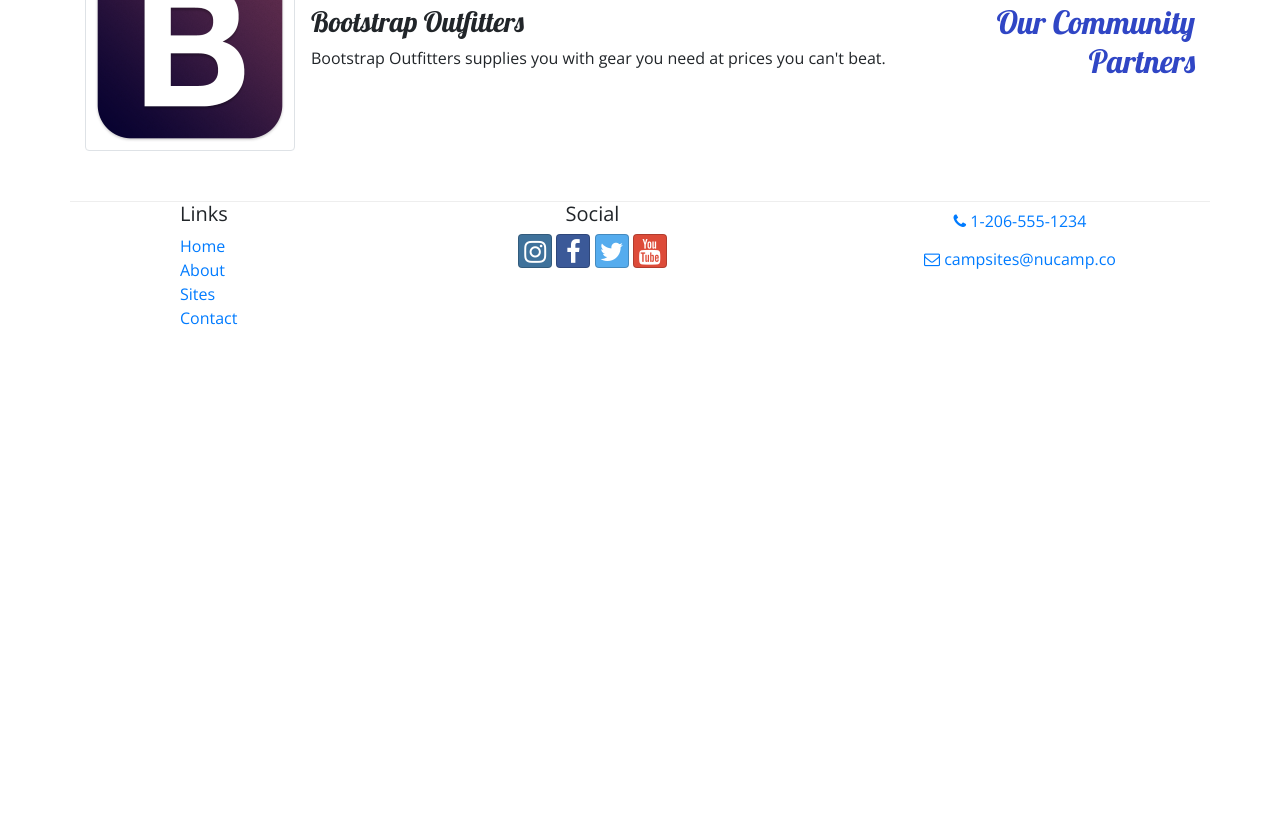
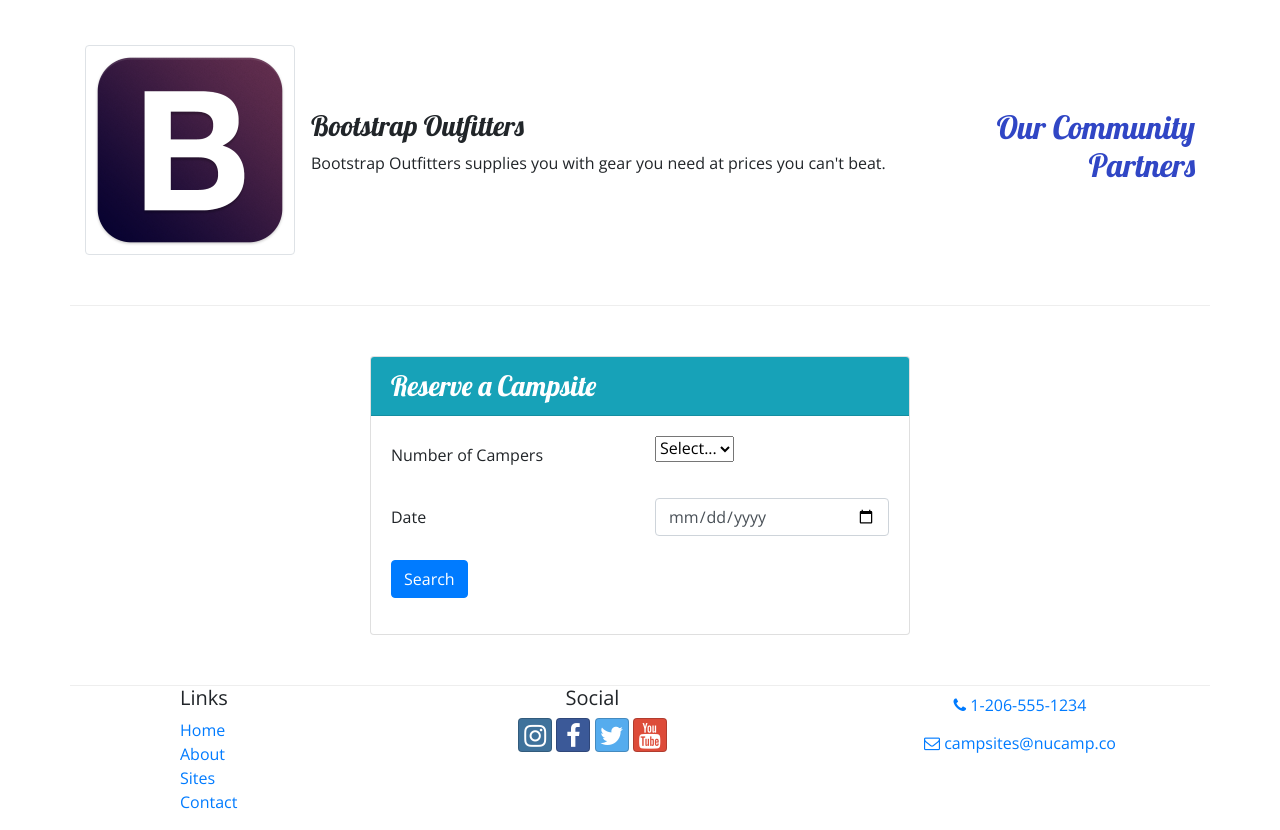
Before and after one commit to roylowe/nucampWebsite, a website: page index.html in a window 1280 px wide. Shown: the part 948-1778 px from the top of the page. Before the commit the page ends 1294 px from the top, so only its background shows below. Drawn offline with nearby package versions, Linux system fonts and the light colour scheme.

Commit message:
added image react Lake campground and add a form to reserve a campground

```diff
--- a/index.html
+++ b/index.html
@@ -67,8 +67,13 @@
                 <h2>Featured Campsites</h2>
             </div>
             <div class="col">
-                <h3>React Lake Campground</h3>
-                <p>Nestled in the foothills of the Chrome Mountains, this campground on the shores of the pristine React Lake is a favorite for fly fishers.</p>
+                <div class="media">
+                    <div class="media-body align-self-center">
+                        <h3>React Lake Campground</h3>
+                        <p>Nestled in the foothills of the Chrome Mountains, this campground on the shores of the pristine React Lake is a favorite for fly fishers.</p>
+                    </div>
+                    <img class="d-flex ml-3 img-thumbnail" src="img/react-lake-thumb.jpg" alt="React Lake Thumbnail" />
+                </div>
             </div>
         </div>
 
@@ -84,6 +89,47 @@
                         <p>Bootstrap Outfitters supplies you with gear you need at prices you can't beat.</p>
                     </div>
                 </div>
+            </div>
+        </div>
+        <div class="row row-content">
+            <div class="col-sm-6 mx-auto">
+                <div class="card">
+                    <h3 class="card-header text-white bg-info">Reserve a Campsite</h3>
+                    <div class="card-body">
+                        <form>
+                            <div class="form-group row">
+                                <div class="col-xs-12 col-sm-6 col-form-label">
+                                    <label for="numCampers">Number of Campers</label>
+                                </div>
+                                <div class="col-xs-12 col">
+                                    <select id="numCampers" name="numCampers">
+                                        <option selected>Select...</option>
+                                        <option value="1">One</option>
+                                        <option value="2">Two</option>
+                                        <option value="3">Three</option>
+                                        <option value="4">Four</option>
+                                        <option value="5">Five</option>
+                                        <option value="6">Six</option>
+                                    </select>
+                                </div>
+                            </div>
+                            <div class="form-group row">
+                                <div class="col-xs-12 col-sm-6 col-form-label">
+                                    <label for="date">Date</label>
+                                </div>
+                                <div class="col-xs-12 col">
+                                    <input class="form-control" type="date" id="date" name="date" placeholder="mm/dd/yyyy" />
+                                </div>
+                            </div>
+                            <div class="form-group row">
+                                <div class="col">
+                                    <button type="submit" class="btn btn-primary">Search</button>
+                                </div>
+                            </div>
+                        </form>
+                    </div>
+                </div>
+
             </div>
         </div>
     </div>
```
